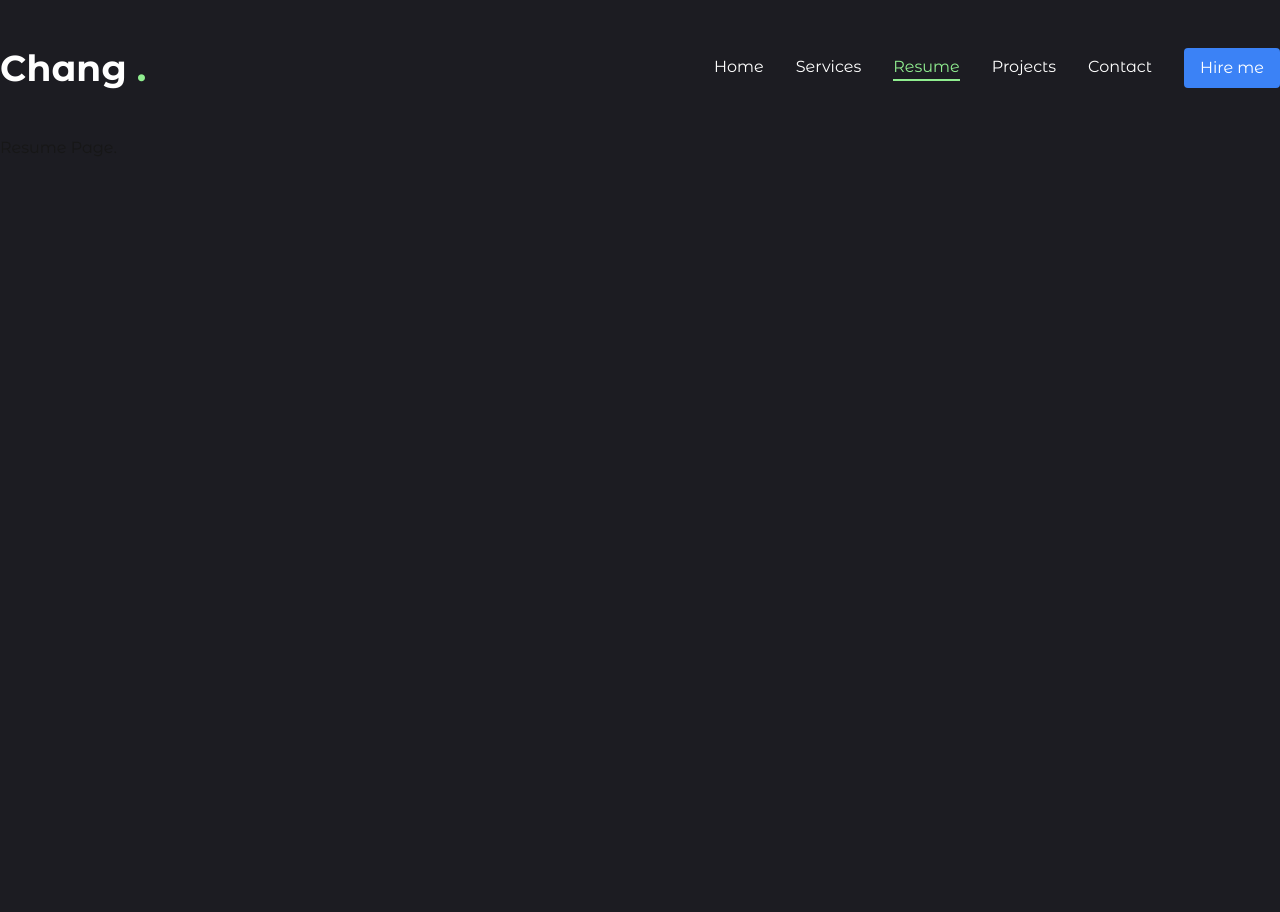
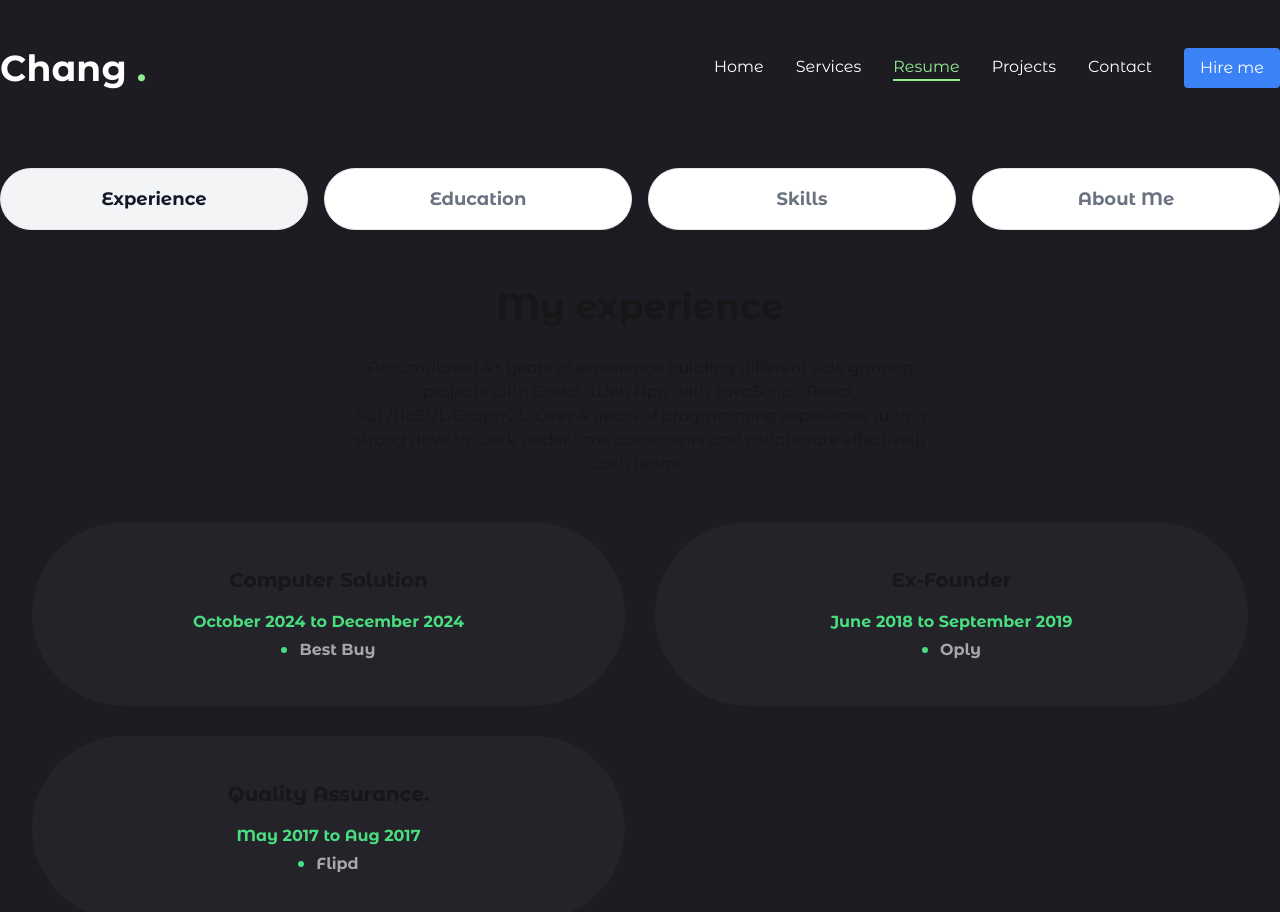
Before and after one commit to ChangChuy/portfolio, a Next.js app in the folder monorepo/frontend/: page /resume in a window 1280 px wide. Shown: the top 912 px of the page. Before the commit the page ends 880 px from the top, so only its background shows below. Built offline with nearby package versions, Linux system fonts and the light colour scheme.

Commit message:
Finished Resume page.

```diff
--- a/monorepo/frontend/src/app/components/PageTransition.tsx
+++ b/monorepo/frontend/src/app/components/PageTransition.tsx
@@ -17,7 +17,7 @@ const PageTransition: React.FC<PageTransitionProps> = ({ children }) => {
         initial={{ opacity: 0, y: 20 }}
         animate={{ opacity: 1, y: 0 }}
         exit={{ opacity: 0, y: - 20 }}
-        transition={{ duration: 1}} // Adjusted duration for smoother transition
+        transition={{ duration: 0.5}} // Adjusted duration for smoother transition
       >
         {children}
       </motion.div>
--- a/monorepo/frontend/src/app/resume/page.tsx
+++ b/monorepo/frontend/src/app/resume/page.tsx
@@ -1,7 +1,282 @@
+"use client";
+
+import {
+  FaHtml5,
+  FaCss3,
+  FaJs,
+  FaReact,
+  FaFigma,
+  FaNodeJs,
+} from "react-icons/fa";
+import { SiTailwindcss, SiNextdotjs } from "react-icons/si";
+import { motion } from "framer-motion";
+import { useState } from "react";
+
+// about me data field
+const about = {
+  title: "About me",
+  description: "text about me",
+  info: [
+    {
+      fieldName: "Name",
+      fieldValue: "Chang Chuy",
+    },
+    {
+      fieldName: "email",
+      fieldValue: "changj_chuy@hotmail.com",
+    },
+    {
+      fieldName: "Experience",
+      fieldValue: "4+ years",
+    },
+    {
+      fieldName: "Degree",
+      fieldValue: "Honours Bachelor of Science in Computer Science",
+    },
+    {
+      fieldName: "Language",
+      fieldValue: "English, Mandarin, Cantonese",
+    },
+  ],
+};
+
+//experience data
+const experience = {
+  icon: "/assets/resume/badge.svg",
+  title: "My experience",
+  description:
+    "Accumulated 4+ years of experience building different side gaming projects with Godot, Web App with JavaScript, React, SQL/NoSQL/GraphQL. Over 4 years of programming experience with a strong drive to work under time constraints and collaborate effectively with teams.",
+  items: [
+    {
+      company: "Best Buy",
+      position: "Computer Solution",
+      duration: "October 2024 to December 2024",
+    },
+    {
+      company: "Oply",
+      position: "Ex-Founder",
+      duration: "June 2018 to September 2019",
+    },
+    {
+      company: "Flipd",
+      position: "Quality Assurance.",
+      duration: "May 2017 to Aug 2017",
+    },
+  ],
+};
+
+const education = {
+  icon: "/assets/resume/cap.svg",
+  title: "my education",
+  description: "My education details here.",
+  items: [
+    {
+      institution: "University of Toronto Scarborough Campus",
+      degree: "Honours Bachelor of Computer Science",
+    },
+  ],
+};
+
+const skills = {
+  title: "My skills",
+  description: "Description about my skills.",
+  skillList: [
+    {
+      icon: <FaHtml5 />,
+      name: "html 5",
+    },
+    {
+      icon: <FaCss3 />,
+      name: "css 3",
+    },
+    {
+      icon: <FaJs />,
+      name: "javascript",
+    },
+    {
+      icon: <FaReact />,
+      name: "react.js",
+    },
+    {
+      icon: <FaNodeJs />,
+      name: "node.js",
+    },
+    {
+      icon: <FaFigma />,
+      name: "figma",
+    },
+    {
+      icon: <SiNextdotjs />,
+      name: "next.js",
+    },
+    {
+      icon: <SiTailwindcss />,
+      name: "tailwind.css",
+    },
+  ],
+};
+
+const tabs = ["Experience", "Education", "Skills", "About Me"];
+
 const Resume = () => {
+  const [activeTab, setActiveTab] = useState("Experience");
+
   return (
-    <div>Resume Page.</div>
-  )
-}
+    <motion.div
+      initial={{ opacity: 0 }}
+      animate={{
+        opacity: 1,
+        transition: { delay: 1, duration: 0.4, ease: "easeIn" },
+      }}
+      className="min-h-[80vh] flex items-center justify-center py-12 xl:py-8"
+    >
+      <div className="container mx-auto">
+        <ul className="flex text-sm font-medium text-center text-gray-500 rounded-lg shadow-sm dark:divide-gray-700 dark:text-gray-400 gap-4">
+          {tabs.map((tab) => (
+            <li key={tab} className="w-full">
+              <button
+                className={`text-lg font-semibold inline-block w-full p-4 border border-gray-200 dark:border-gray-700 rounded-full
+                ${
+                  activeTab === tab
+                    ? "text-gray-900 bg-gray-100 dark:bg-gray-700 dark:text-white"
+                    : "bg-white dark:bg-gray-800 hover:bg-gray-50 dark:hover:bg-gray-700"
+                }
+              `}
+                onClick={() => setActiveTab(tab)}
+              >
+                {tab}
+              </button>
+            </li>
+          ))}
+        </ul>
+        <div className="p-4 mt-10 h-[800px]">
+          {activeTab === "Experience" && (
+            <div className="flex flex-col gap-[30px] text-center">
+              <h3 className="text-4xl font-bold">{experience.title}</h3>
+              <p className="max-w-[600px] mx-auto">{experience.description}</p>
+              <div className="h-[480px] overflow-y-auto p-4">
+                <ul className="grid grid-cols-1 lg:grid-cols-2 gap-[30px]">
+                  {experience.items.map((item, index) => {
+                    return (
+                      <li
+                        key={index}
+                        className="bg-[#232329] h-[184px] py-6 px-10 rouded-xl flex flex-col justify-center items-center lg-items-start gap-1 rounded-full"
+                      >
+                        <h3 className="text-xl max-w-[260px] min-h-[40px] text-center lg:text-left">
+                          {item.position}
+                        </h3>
+                        <span className="text-green-400 font-bold">
+                          {" "}
+                          {item.duration}{" "}
+                        </span>
+                        <div className="flex items-center gap-3">
+                          <span className="w-[6px] h-[6px] rounded-full bg-green-400"></span>
+                          <p className="text-white/60 font-bold">
+                            {item.company}
+                          </p>
+                        </div>
+                      </li>
+                    );
+                  })}
+                </ul>
+              </div>
+            </div>
+          )}
 
-export default Resume
+          {activeTab === "Education" && (
+            <div className="flex flex-col gap-[30px] text-center">
+              <h3 className="text-4xl font-bold">{education.title}</h3>
+              <p className="max-w-[600px] mx-auto">{education.description}</p>
+              <div className="h-[480px] overflow-y-auto p-4">
+                <ul className="grid grid-cols-1 lg:grid-cols-2 gap-[30px]">
+                  {education.items.map((item, index) => {
+                    return (
+                      <li
+                        key={index}
+                        className="bg-[#232329] h-[184px] py-6 px-10 flex flex-col justify-center items-center lg:items-center gap-1 rounded-full"
+                      >
+                        <h3 className="text-xl max-w-[260px] min-h-[40px] text-center">
+                          {item.institution}
+                        </h3>
+                        <div className="flex items-center gap-3 mt-3">
+                          <span className="w-[6px] h-[6px] rounded-full bg-green-400"></span>
+                          <p className="text-white/60 font-bold m-0 inline-block">
+                            {item.degree}
+                          </p>
+                        </div>
+                      </li>
+                    );
+                  })}
+                </ul>
+              </div>
+            </div>
+          )}
+
+          {activeTab === "Skills" && (
+            <div className="w-full h-full">
+              <div className="flex flex-col gap-[30px]">
+                <div className="flex flex-col gap-[30px] text-center">
+                  <h3 className="text-4xl font-bond">{skills.title}</h3>
+                  <p>{skills.description}</p>
+                  <ul className="grid grid-cols-2 sm:grid-cols-3 md:grid-cols-4 xl:gap-[30px]">
+                    {skills.skillList.map((skill, index) => {
+                      return (
+                        <li key={index} className="relative group">
+                          <div className="h-[150px] bg-[#232329] rounded-full flex justify-center items-center group mb-4 mr-4">
+                            <div className="text-6xl transition-all duration-300 group-hover:text-green-400">
+                              {skill.icon}
+                            </div>
+                          </div>
+                          <div
+                            id={skill.name}
+                            role="tooltip"
+                            className="absolute z-10 left-1/2 transform -translate-x-1/2 mt-2
+                                    invisible opacity-0 group-hover:visible group-hover:opacity-100
+                                    transition-opacity duration-300 px-3 py-2 text-sm font-medium
+                                    text-white bg-gray-900 rounded-lg shadow-xs dark:bg-gray-700"
+                          >
+                            <p className="capitalize">{skill.name}</p>
+                          </div>
+                        </li>
+                      );
+                    })}
+                  </ul>
+                </div>
+              </div>
+            </div>
+          )}
+          {activeTab === "About Me" &&
+
+          <div className="flex flex-col gap-[30px] items-center">
+            <h3 className="text-4xl font-bold">
+              {about.title}
+            </h3>
+            <p className="max-w-[600px] text-white/60 mx-auto">
+              {about.description}
+            </p>
+            <ul className="grid grid-cols-1 gap-y-6 max-w-[620px] mx-auto xl:mx-0">
+              {about.info.map((item,index) => {
+                return (
+                  <li key={index} className="flex items-center justify0center xl:justify-start gap-4">
+                    <span className="text-white/60 text-2xl font-semibold">
+                      {item.fieldName}
+                    </span>
+                    <span className="text-green-400 text-2xl font-semibold">
+                      :
+                    </span>
+                    <span className="text-white/60 text-2xl font-semibold">
+                      {item.fieldValue}
+                    </span>
+                  </li>
+                )
+              })}
+            </ul>
+          </div>
+          }
+        </div>
+      </div>
+    </motion.div>
+  );
+};
+
+export default Resume;
```
